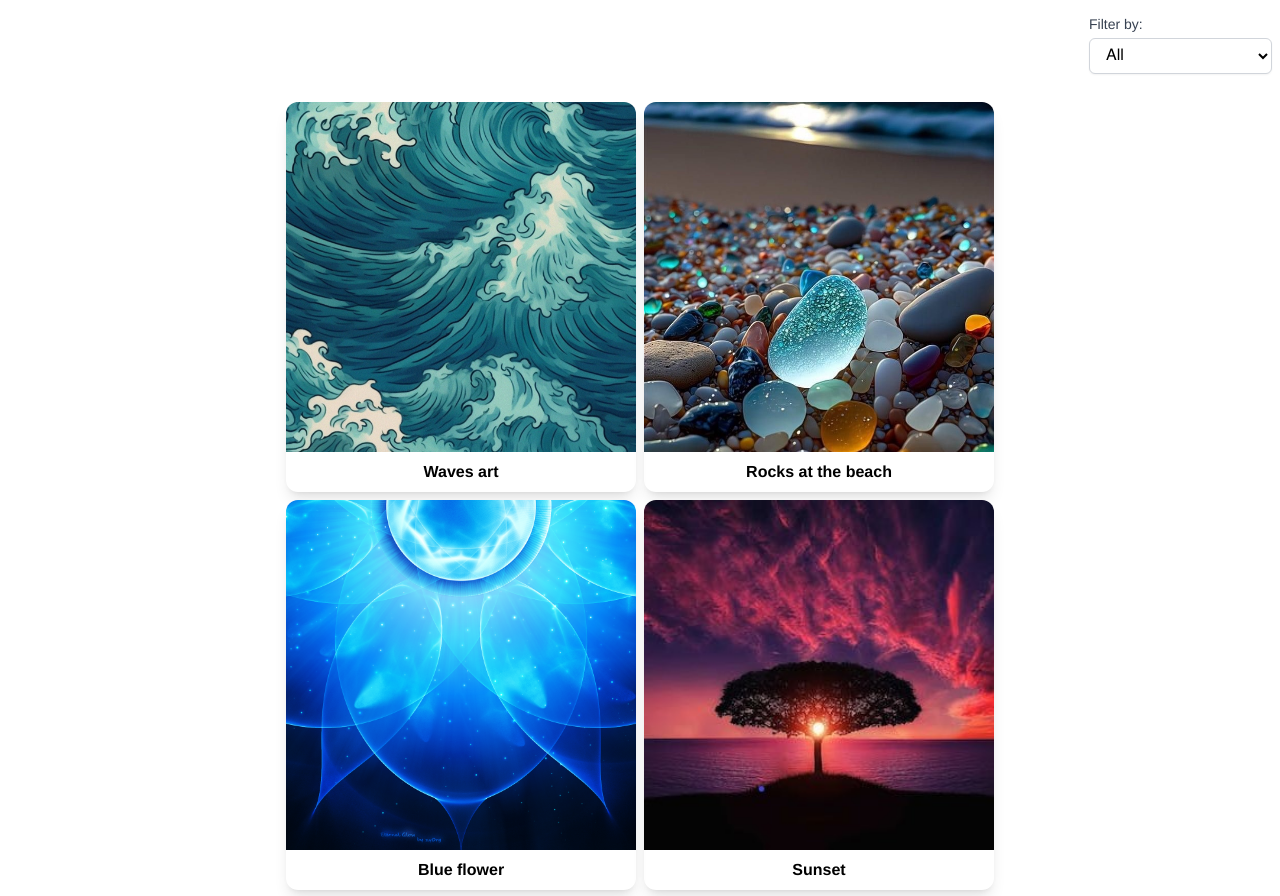
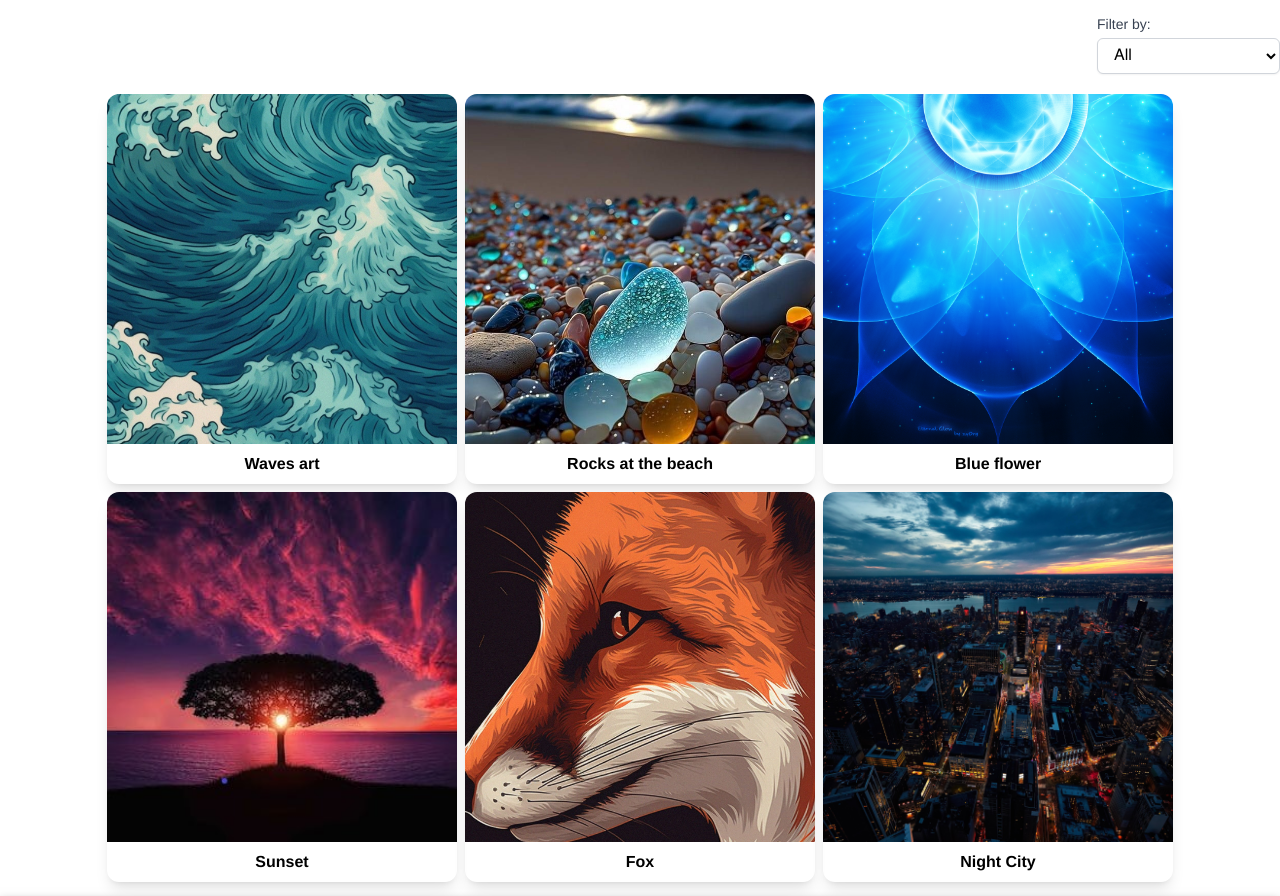
Before and after one commit to AbdoMohamamd/task3-2, a Next.js app: page /about-us in a window 1280 px wide. Shown: the part 890-1786 px from the top of the page. Built offline with nearby package versions, Linux system fonts and the light colour scheme.

Commit message:
adding container class to the img section

```diff
--- a/src/components/FilterDropdown.js/FilterDropdown.js
+++ b/src/components/FilterDropdown.js/FilterDropdown.js
@@ -10,8 +10,8 @@ const FilterDropdown = ({ options, onFilterChange }) => {
   }
 
   return (
-    <div className='mb-4'>
-      <label className='block text-sm font-medium text-gray-700'>
+    <div className='mb-4  w-max'>
+      <label className='block text-sm font-medium text-gray-700 text-start'>
         Filter by:
       </label>
       <select
@@ -20,7 +20,11 @@ const FilterDropdown = ({ options, onFilterChange }) => {
         className='mt-1 block w-full py-2 px-3 border border-gray-300 bg-white rounded-md shadow-sm focus:outline-none focus:ring focus:border-blue-300'
       >
         {options.map(option => (
-          <option key={option.index} value={option.index} className='rounded-full'>
+          <option
+            key={option.index}
+            value={option.index}
+            className='rounded-full'
+          >
             {option.option}
           </option>
         ))}
--- a/src/pages/about-us.js
+++ b/src/pages/about-us.js
@@ -7,6 +7,7 @@ import img2 from '../../public/images/img2.jpg'
 import img3 from '../../public/images/img3.png'
 import img4 from '../../public/images/img4.jpg'
 import img5 from '../../public/images/img5.jpg'
+import img6 from '../../public/images/img6.jpg'
 
 import Filter from '@/components/FilterDropdown.js/FilterDropdown'
 import FilterDropdown from '@/components/FilterDropdown.js/FilterDropdown'
@@ -18,7 +19,8 @@ const AboutUs = () => {
     { img: img2, text: 'Rocks at the beach' },
     { img: img3, text: 'Blue flower' },
     { img: img4, text: 'Sunset' },
-    { img: img5, text: 'Fox' }
+    { img: img5, text: 'Fox' },
+    { img: img6, text: 'Night City' }
   ] //The objects we are using in the cards section
   const [filteredItems, setFilteredItems] = useState(cards)
 
@@ -29,7 +31,8 @@ const AboutUs = () => {
     { index: 1, option: 'Rocks at the beach' },
     { index: 2, option: 'Blue flower' },
     { index: 3, option: 'Sunset' },
-    { index: 4, option: 'Fox' }
+    { index: 4, option: 'Fox' },
+    { index: 5, option: 'Night City' }
   ]
   const handleFilterChange = selectedCategory => {
     console.log(selectedCategory)
@@ -50,20 +53,19 @@ const AboutUs = () => {
         sectionRef={imgSectionRef}
         //Adding the dynamic banner component for the AboutUs page
       />
-      <section className='flex flex-col items-end m-2 '>
-        <FilterDropdown options={options} onFilterChange={handleFilterChange} />
-      </section>
       <section
-        className='w-56 block mt-0 mb-0 mx-auto text-center md:flex md:justify-center md:w-99 md:flex-wrap '
+        className=' block mt-0 mb-4 mx-auto text-center md:flex md:justify-center  md:flex-wrap container '
         ref={imgSectionRef}
       >
+        <div className='w-full flex justify-end'>
+          <FilterDropdown
+            options={options}
+            onFilterChange={handleFilterChange}
+          />
+        </div>
+
         {filteredItems.map((card, index) => (
-          <PhotoWithText
-            img={card.img}
-            text={card.text}
-            key={index}
-            //maping the images objects as card component
-          />
+          <PhotoWithText img={card.img} text={card.text} key={index} />
         ))}
       </section>
     </div>
--- a/src/pages/index.js
+++ b/src/pages/index.js
@@ -5,7 +5,8 @@ import img2 from '../../public/images/img2.jpg'
 import img3 from '../../public/images/img3.png'
 import img4 from '../../public/images/img4.jpg'
 import img5 from '../../public/images/img5.jpg'
-import React, { useRef,useState } from 'react'
+import img6 from '../../public/images/img6.jpg'
+import React, { useRef, useState } from 'react'
 import Form from '../components/Form/Form'
 import FilterDropdown from '@/components/FilterDropdown.js/FilterDropdown'
 export default function Home () {
@@ -14,7 +15,8 @@ export default function Home () {
     { img: img2, text: 'Rocks at the beach' },
     { img: img3, text: 'Blue flower' },
     { img: img4, text: 'Sunset' },
-    { img: img5, text: 'Fox' }
+    { img: img5, text: 'Fox' },
+    { img: img6, text: 'Night City' }
   ] //The objects we are using in the cards section
   const [filteredItems, setFilteredItems] = useState(cards)
 
@@ -25,7 +27,8 @@ export default function Home () {
     { index: 1, option: 'Rocks at the beach' },
     { index: 2, option: 'Blue flower' },
     { index: 3, option: 'Sunset' },
-    { index: 4, option: 'Fox' }
+    { index: 4, option: 'Fox' },
+    { index: 5, option: 'Night City' }
   ]
   const handleFilterChange = selectedCategory => {
     console.log(selectedCategory)
@@ -46,20 +49,21 @@ export default function Home () {
         background={'bg-banner'}
         sectionRef={imgSectionRef}
       />
-       <section className='flex flex-col items-end m-2'>
-        <FilterDropdown options={options} onFilterChange={handleFilterChange} />
-      </section>
       <section
-        className='w-56 block mt-0 mb-0 mx-auto text-center md:flex md:justify-center md:w-99 md:flex-wrap'
+        className=' block mt-0 mb-4 mx-auto text-center md:flex md:justify-center  md:flex-wrap container '
         ref={imgSectionRef}
       >
+        <div className='w-full flex justify-end'>
+          <FilterDropdown
+            options={options}
+            onFilterChange={handleFilterChange}
+          />
+        </div>
+
         {filteredItems.map((card, index) => (
           <PhotoWithText img={card.img} text={card.text} key={index} />
         ))}
       </section>
-      <section className='max-w-96 my-4 mx-auto p-4'>
-        <Form title={'This is my form'} />
-      </section>
     </div>
   )
 }
```
Also changed, not shown: src/components/PhotoWithText/PhotoWithText.js (+10 -7 lines), public/images/img6.jpg (added).
